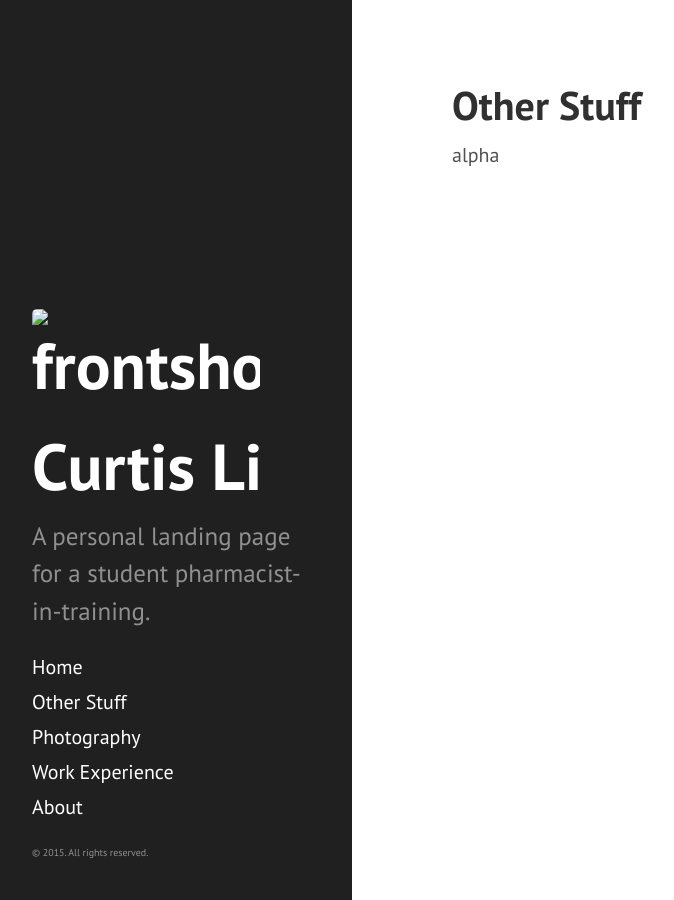
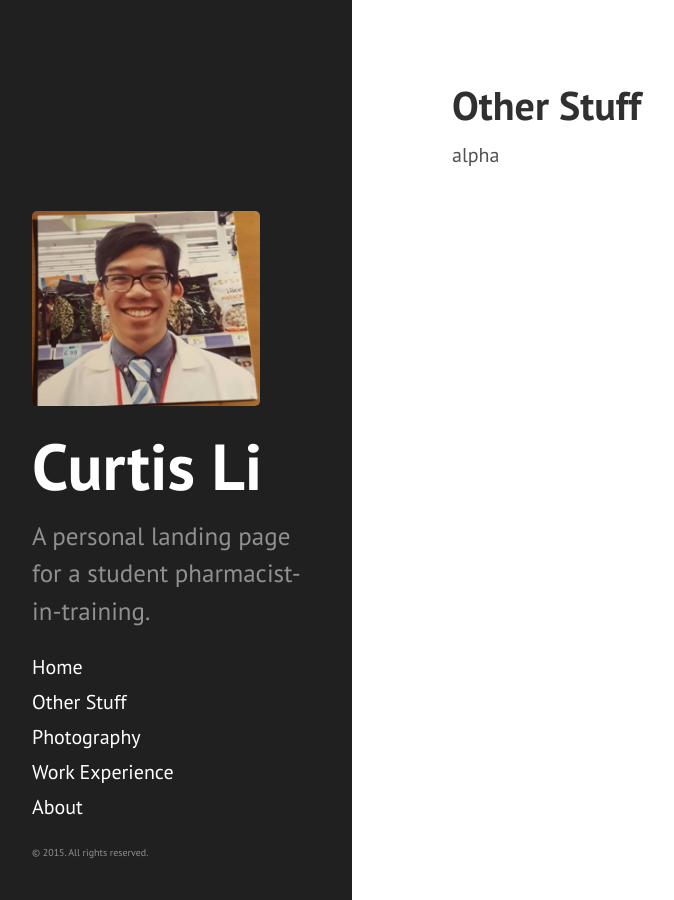
Before and after one commit to curtis-li/curtis-li.github.io, a Jekyll site: the page built from Other Stuff.md, in a window 1280 px wide. Shown: the whole page, without its empty margins (8-682 px from the left). Built offline with Jekyll 4.4.1, drawn with Linux system fonts in a browser that asks for light colours; Markdown is read by kramdown in place of the engine named in the settings.

Commit message:
fixed image

```diff
--- a/_includes/sidebar.html
+++ b/_includes/sidebar.html
@@ -2,7 +2,7 @@
   <div class="container sidebar-sticky">
     <div class="sidebar-about">
       <h1>
-        <img src="public/circlepicture.png" alt="frontshot" style="width:228px;height228px"
+        <img src="/public/circlepicture.png" alt="photo" style="width:228px;height228px"
       <h2>
         <a href="{{ site.baseurl }}">
           {{ site.title }}
@@ -19,6 +19,7 @@
         `layout: page` in the front-matter. See readme for usage.
       {% endcomment %}
 
+
       {% assign pages_list = site.pages %}
       {% for node in pages_list %}
         {% if node.title != null %}
@@ -28,6 +29,7 @@
         {% endif %}
       {% endfor %}
 
+
       <!--span class="sidebar-nav-item">Currently v{{ site.version }}</span-->
     </nav>
 
```
